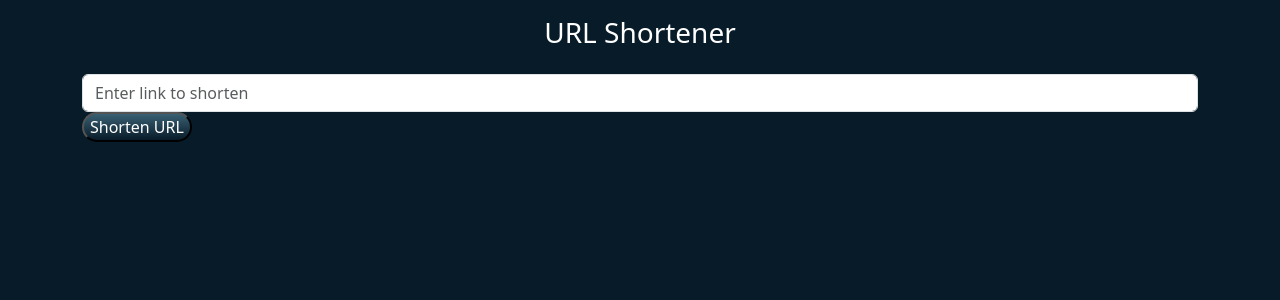
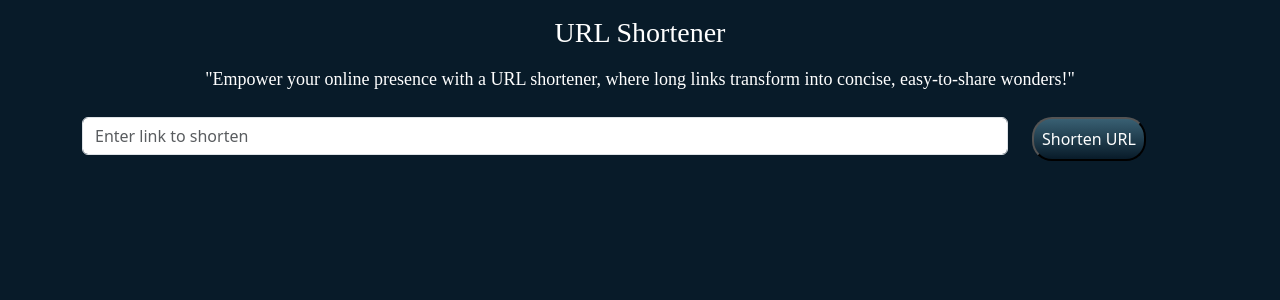
Before and after one commit to Irene1c/BrevityLink, a Flask app: page / in a window 1280 px wide. Shown: the part 59-359 px from the top of the page. Run offline with Flask 3, Linux system fonts and the light colour scheme; parts of the project's set-up code (start-up, migrations or seed data) failed here and were passed over.

Commit message:
update flask app templates

```diff
--- a/server/static/home.css
+++ b/server/static/home.css
@@ -2,12 +2,19 @@ body {
   color: white;
 }
 
-h3 {
+h3, p {
   text-align: center;
+  font-family: 'Aclonica';
+}
+
+p {
+  font-size: 18px;
 }
 
 input[type="submit"] {
   background: linear-gradient(180deg, #396073 0%, rgba(57, 96, 115, 0.00) 100%);
-  border-radius: 25px;
+  border-radius: 20px;
   color: white;
+  text-align: center;
+  padding: 8px;
 }
--- a/server/templates/home.html
+++ b/server/templates/home.html
@@ -4,12 +4,17 @@
 
 {% block content %}
 <div class="container mt-3">
-  <form method="POST" class="form-inline">
-    <h3 class="mb-4">URL Shortener</h3>
-    <div class="form-group">
-      <input type="url" class="form-control" id="long-url" name="long-url" placeholder="Enter link to shorten">
+  <h3 class="mb-3">URL Shortener</h3>
+  <p class="mb-4">"Empower your online presence with a URL shortener, where long links transform into concise, easy-to-share wonders!"</p>
+  <form method="POST">
+    <div class="row">
+      <div class="col-md-10">
+        <input type="url" class="form-control" id="long-url" name="long-url" placeholder="Enter link to shorten">
+      </div>
+      <div class="col-md-2">
+        <input type="submit" value="Shorten URL">
+      </div>
     </div>
-    <input type="submit" value="Shorten URL">
   </form>
 </div>
 
--- a/server/templates/signup.html
+++ b/server/templates/signup.html
@@ -25,7 +25,7 @@
         </div>
 
         <div class="form-group">
-          <label for="password1">Control Password</label>
+          <label for="password1">Confirm Password</label>
           <input type="password" class="form-control" id="password1" name="password1" placeholder="Confirm password">
         </div>
 
```
Also changed, not shown: server/static/login.css (+7 -0 lines), server/static/signup.css (+7 -0 lines).
